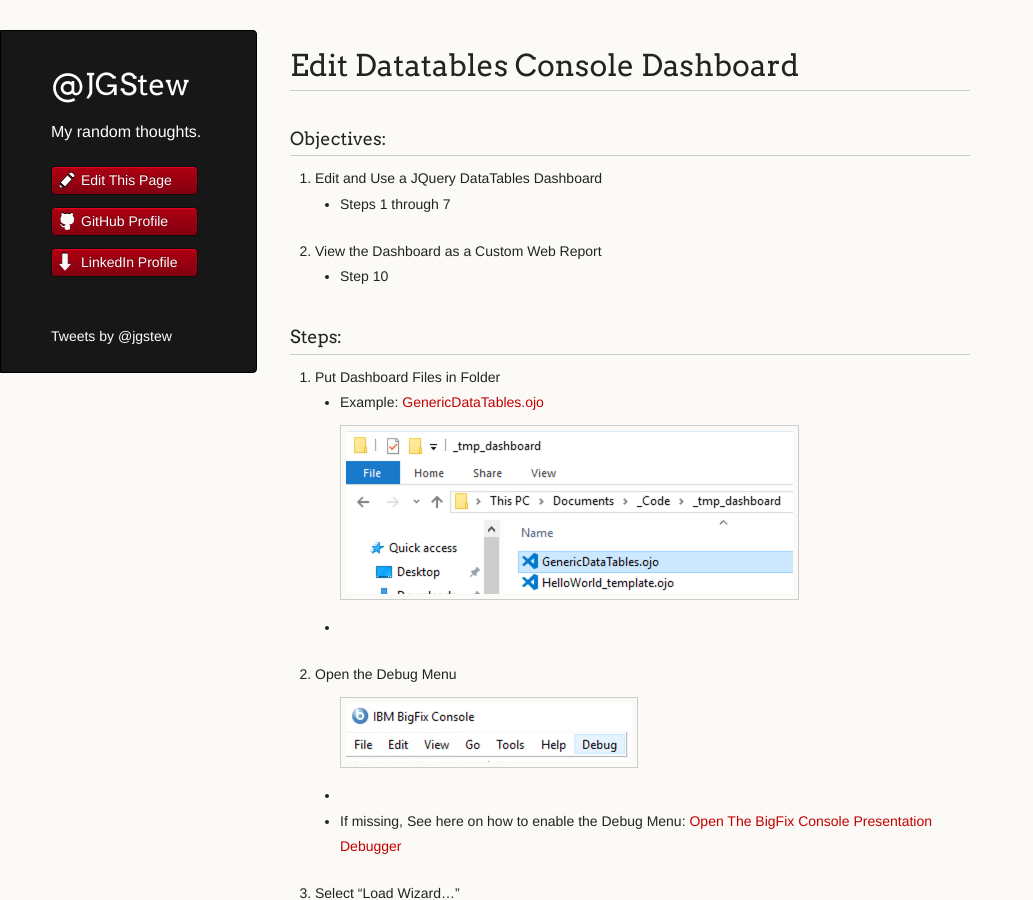
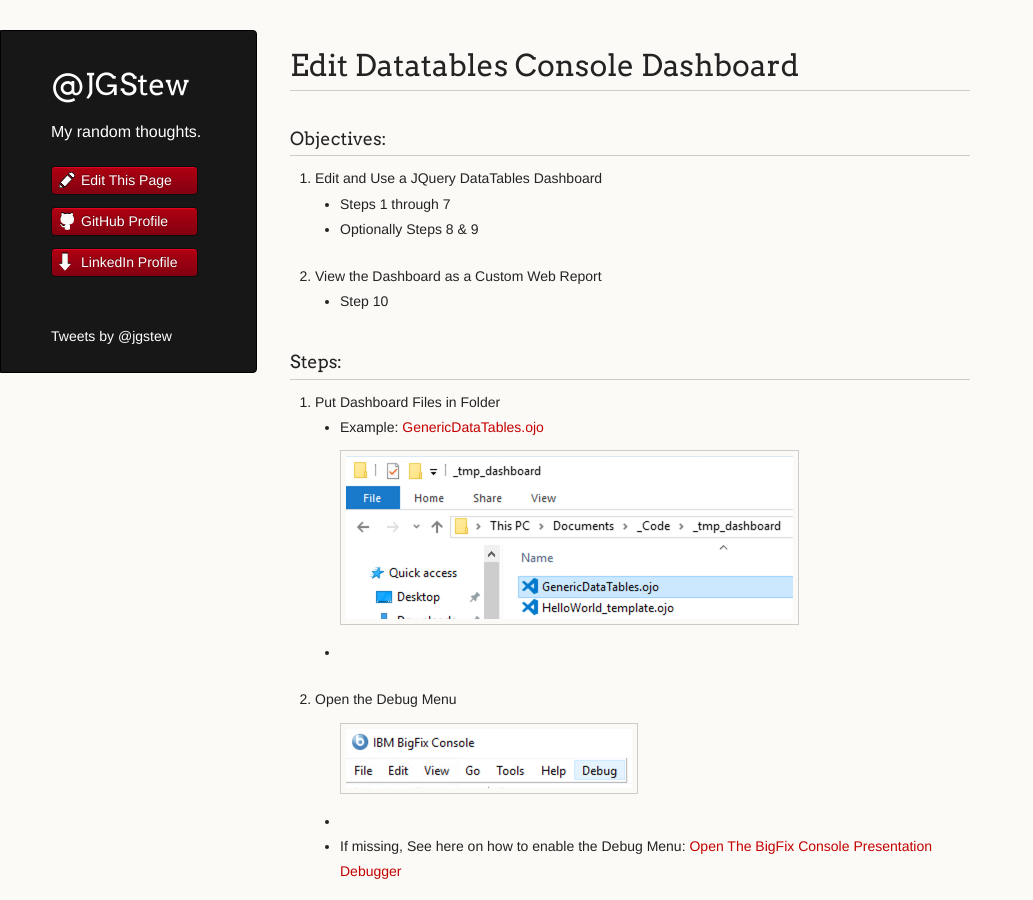
Before and after one commit to jgstew/jgstew.github.io, a Jekyll site: the page built from _posts/2018-10-30-Edit-DataTables-Console-Dashboard.md, in a window 1280 px wide and 900 px high. Shown: the whole window, without its empty margins (0-1033 px from the left). Built offline with Jekyll 4.4.1, drawn with Linux system fonts in a browser that asks for light colours; nearby versions of some CDN libraries; comment, search, counter and statistics services are not loaded.

Commit message:
Update 2018-10-30-Edit-DataTables-Console-Dashboard.md

```diff
--- a/_posts/2018-10-30-Edit-DataTables-Console-Dashboard.md
+++ b/_posts/2018-10-30-Edit-DataTables-Console-Dashboard.md
@@ -2,6 +2,7 @@
 ### Objectives:
 1. Edit and Use a JQuery DataTables Dashboard
     * Steps 1 through 7
+    * Optionally Steps 8 & 9
 1. View the Dashboard as a Custom Web Report
     * Step 10
 
```
